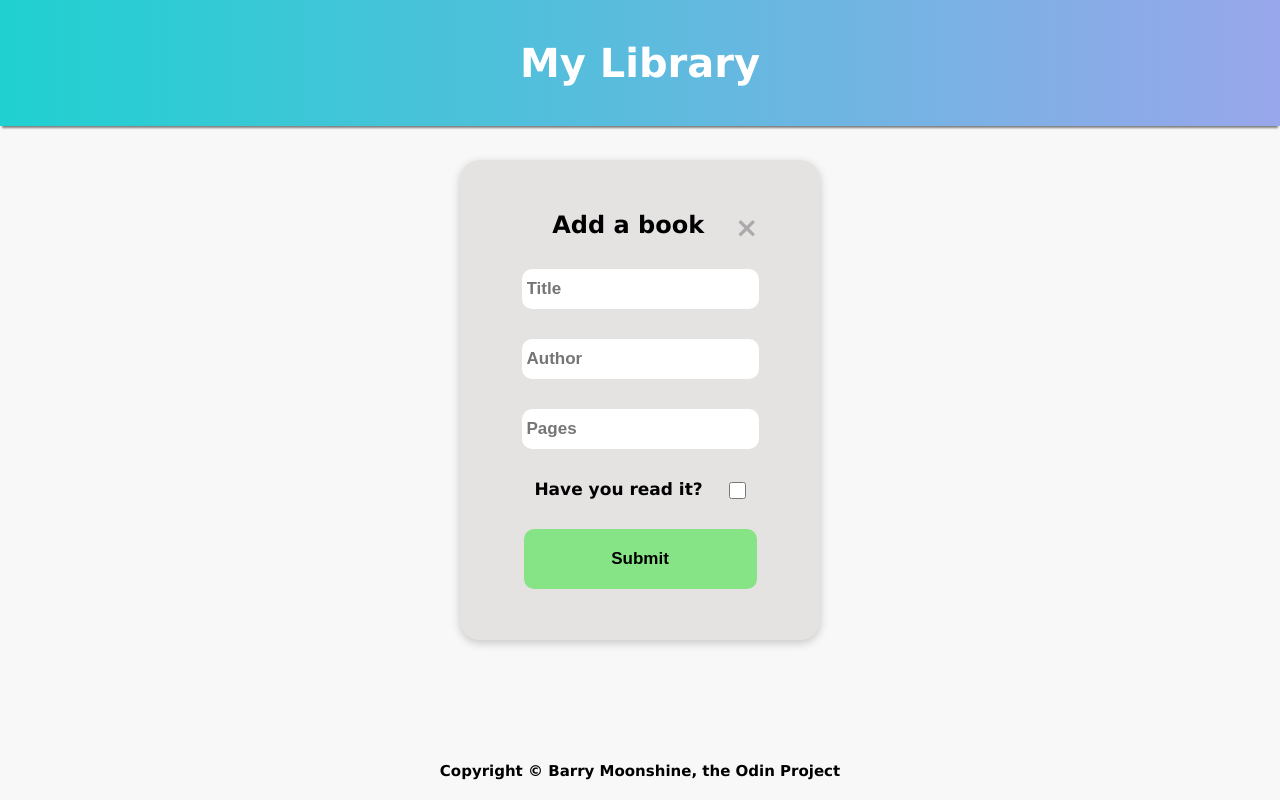
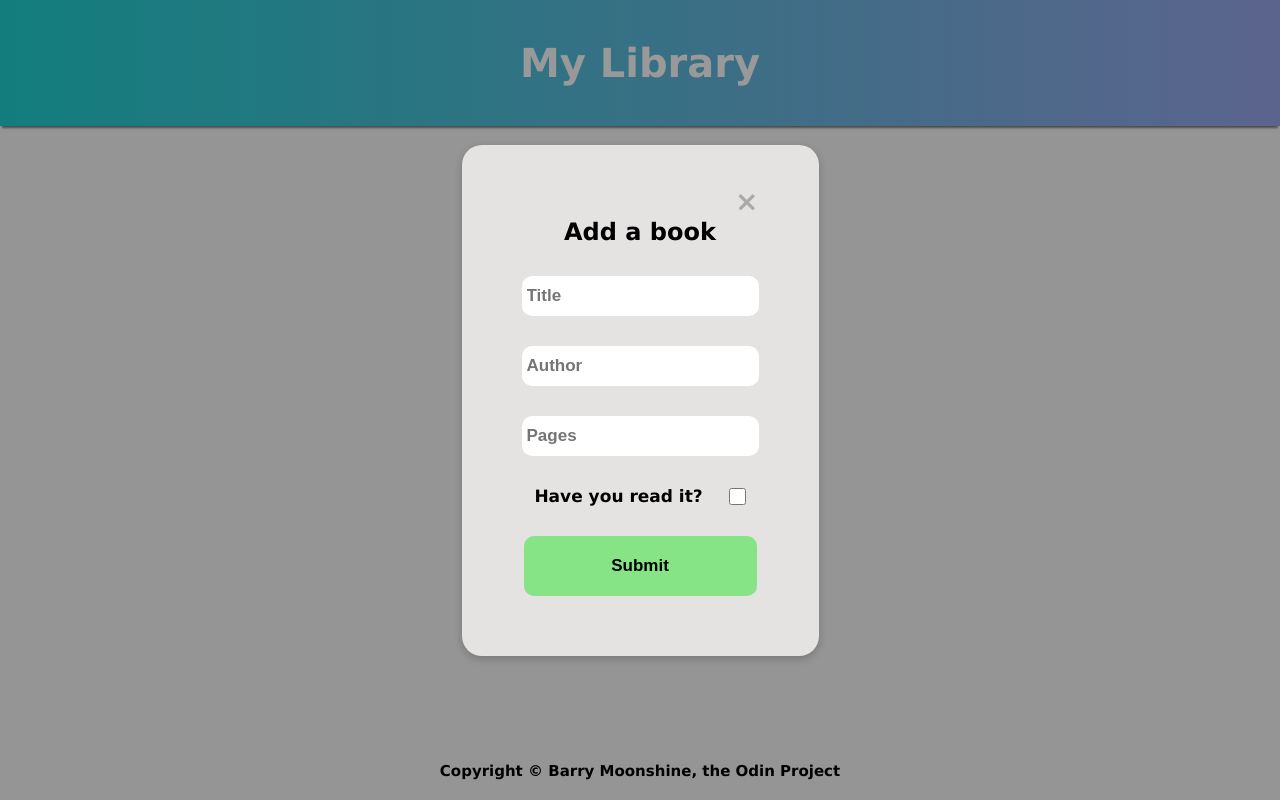
Before and after one commit to Barrymoonshine/library, a plain HTML site: page index.html in a window 1280 px wide. Both pictures are taken after a click on the button "+ Add book". Drawn offline with Linux system fonts and the light colour scheme.

Commit message:
Added black background to modal and created linked event listener to close modal if clicked

```diff
--- a/script.js
+++ b/script.js
@@ -12,6 +12,11 @@ modalButton.addEventListener('click', () => {
 });
 span.addEventListener('click', () => {
   modal.style.display = 'none';
+});
+window.addEventListener('click', (e) => {
+  if (e.target === modal) {
+    modal.style.display = 'none';
+  }
 });
 
 function Book(title, author, pages, haveRead) {
--- a/style.css
+++ b/style.css
@@ -58,20 +58,27 @@ ul {
 
 .modal {
     display:none;
-    flex-direction: column;
     justify-content: center;
     align-items: center;
     position:fixed;
     z-index:1;
-    left: 50%;
-    top: 50%;
-    transform: translate(-50%, -50%);
-    width:240px;
-    height:330px;
+    left: 0;
+    top: 0;
+    width: 100%;
+    height: 100%;
+    overflow: auto;
+    background-color: rgb(0, 0, 0);
+    background-color: rgba(0, 0, 0, 0.4);
+}
+
+.modal-content {
+    display: flex;
+    flex-direction: column;
+    justify-content: space-between;
     border-radius: var(--box-radius);
     background-color: rgb(229, 226, 226);
     box-shadow: 0 3px 10px rgb(0 0 0 / 0.2);
-    padding: 75px 60px 75px 60px;
+    padding: 40px 60px 60px 60px;
 }
 
 input {
@@ -84,16 +91,17 @@ input {
     flex-grow: 1;
 }
 
+
 .close {
+    align-self: flex-end;
     color: #aaa;
-    float: right;
     font-size: 28px;
     font-weight: bold;
 }
 
 .close:hover,
 .close:focus {
-    color: black;
+    color: red;
     text-decoration: none;
     cursor: pointer;
 }
```
Also changed, not shown: index.html (line endings or trailing spaces).
